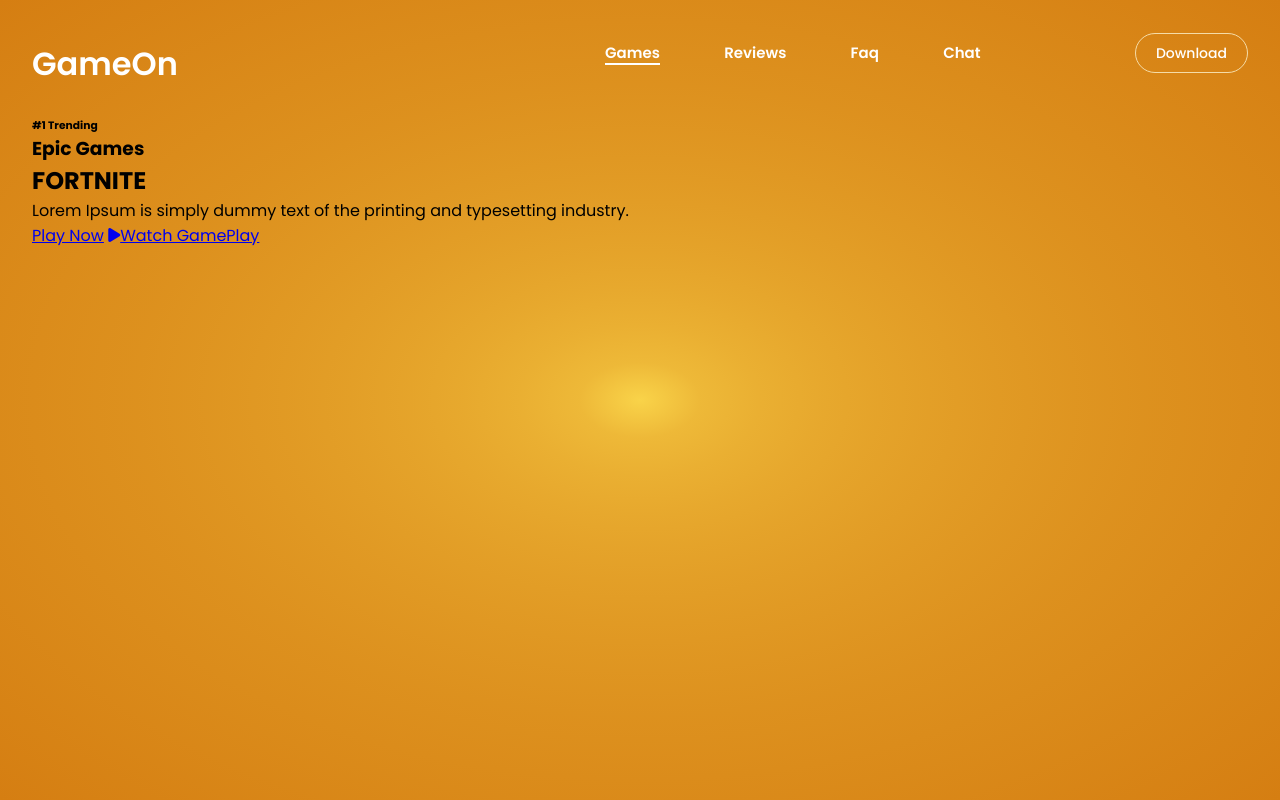
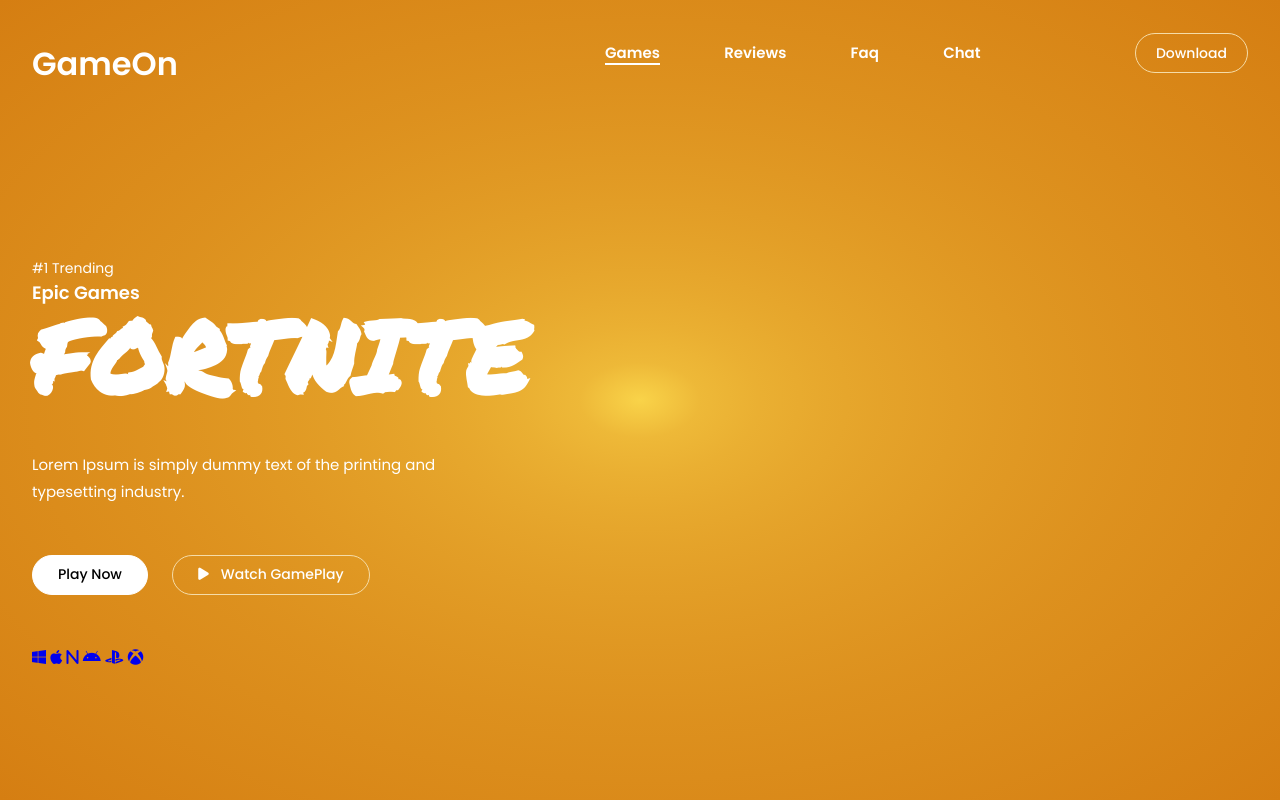
Before and after one commit to ramoncodevale/website-fortnite, a plain HTML site: page index.html in a window 1280 px wide. Drawn offline with Linux system fonts and the light colour scheme.

Commit message:
add social

```diff
--- a/css/styles.css
+++ b/css/styles.css
@@ -81,3 +81,82 @@
   background: white;
   transition: 0.4s;
 }
+
+.content {
+  padding-top: 140px;
+}
+
+.content .main-text {
+  position: relative;
+  z-index: 2;
+  margin-bottom: 50px;
+}
+
+.content .main-text h6 {
+  font-size: 14px;
+  font-weight: 400;
+  color: white;
+}
+
+.content .main-text h1 {
+  font-size: 100px;
+  line-height: 1;
+  color: white;
+  margin: 0px 0px 45px;
+  font-family: "Permanent Marker";
+}
+
+.content .main-text h3 {
+  font-size: 18px;
+  font-weight: 600;
+  color: white;
+}
+
+.content .main-text p {
+  max-width: 100%;
+  width: 480px;
+  color: white;
+  line-height: 1.8;
+  font-size: 15px;
+  margin-bottom: 50px;
+}
+
+.content .main-text a {
+  display: inline-block;
+  text-decoration: none;
+  color: black;
+  background: white;
+  border: 1px solid white;
+  padding: 9px 25px;
+  line-height: 1.4;
+  border-radius: 30px;
+  font-size: 14px;
+  font-weight: 500;
+}
+
+.content .main-text a:hover {
+  transform: scale(1.2);
+  border: 1px solid #f5dca8;
+  background: transparent;
+  color: white;
+  transition: 0.4s;
+}
+
+.content .main-text a.cta {
+  border: 1px solid #f5dca8;
+  color: white;
+  background: transparent;
+  margin-left: 20px;
+}
+
+.content .main-text a.cta i {
+  margin-right: 12px;
+}
+
+.content .main-text a.cta:hover {
+  color: black;
+  background: white;
+  border: 1px solid white;
+  transition: .4s;
+
+}
--- a/index.html
+++ b/index.html
@@ -5,6 +5,12 @@
     <meta http-equiv="X-UA-Compatible" content="IE=edge" />
     <meta name="viewport" content="width=device-width, initial-scale=1.0" />
     <title>WebSite Fortnite</title>
+    <link rel="preconnect" href="https://fonts.googleapis.com" />
+    <link rel="preconnect" href="https://fonts.gstatic.com" crossorigin />
+    <link
+      href="https://fonts.googleapis.com/css2?family=Permanent+Marker&family=Poppins:wght@100;200;300;400;500;600;700;800&display=swap"
+      rel="stylesheet"
+    />
     <link rel="stylesheet" href="./css/styles.css" />
     <link
       rel="stylesheet"
@@ -19,7 +25,7 @@
       <div class="main-width">
         <header>
           <div class="logo">
-          <h2><a href="#">GameOn</a></h2>
+            <h2><a href="#">GameOn</a></h2>
           </div>
 
           <nav>
@@ -38,9 +44,20 @@
             <h6>#1 Trending</h6>
             <h3>Epic Games</h3>
             <h1>FORTNITE</h1>
-            <p>Lorem Ipsum is simply dummy text of the printing and typesetting industry.</p>
+            <p>
+              Lorem Ipsum is simply dummy text of the printing and typesetting
+              industry.
+            </p>
             <a href="#">Play Now</a>
-            <a href="#"><i class="fa-solid fa-play"></i>Watch GamePlay</a>
+            <a href="#" class="cta"><i class="fa-solid fa-play"></i>Watch GamePlay</a>
+          </div>
+          <div class="social">
+            <a href="#"><i class="fa-brands fa-windows"></i></a>
+            <a href="#"><i class="fa-brands fa-apple"></i></a>
+            <a href="#"><i class="fa-solid fa-n"></i></a>
+            <a href="#"><i class="fa-brands fa-android"></i></a>
+            <a href="#"><i class="fa-brands fa-playstation"></i></a>
+            <a href="#"><i class="fa-brands fa-xbox"></i></a>
           </div>
         </div>
       </div>
```
